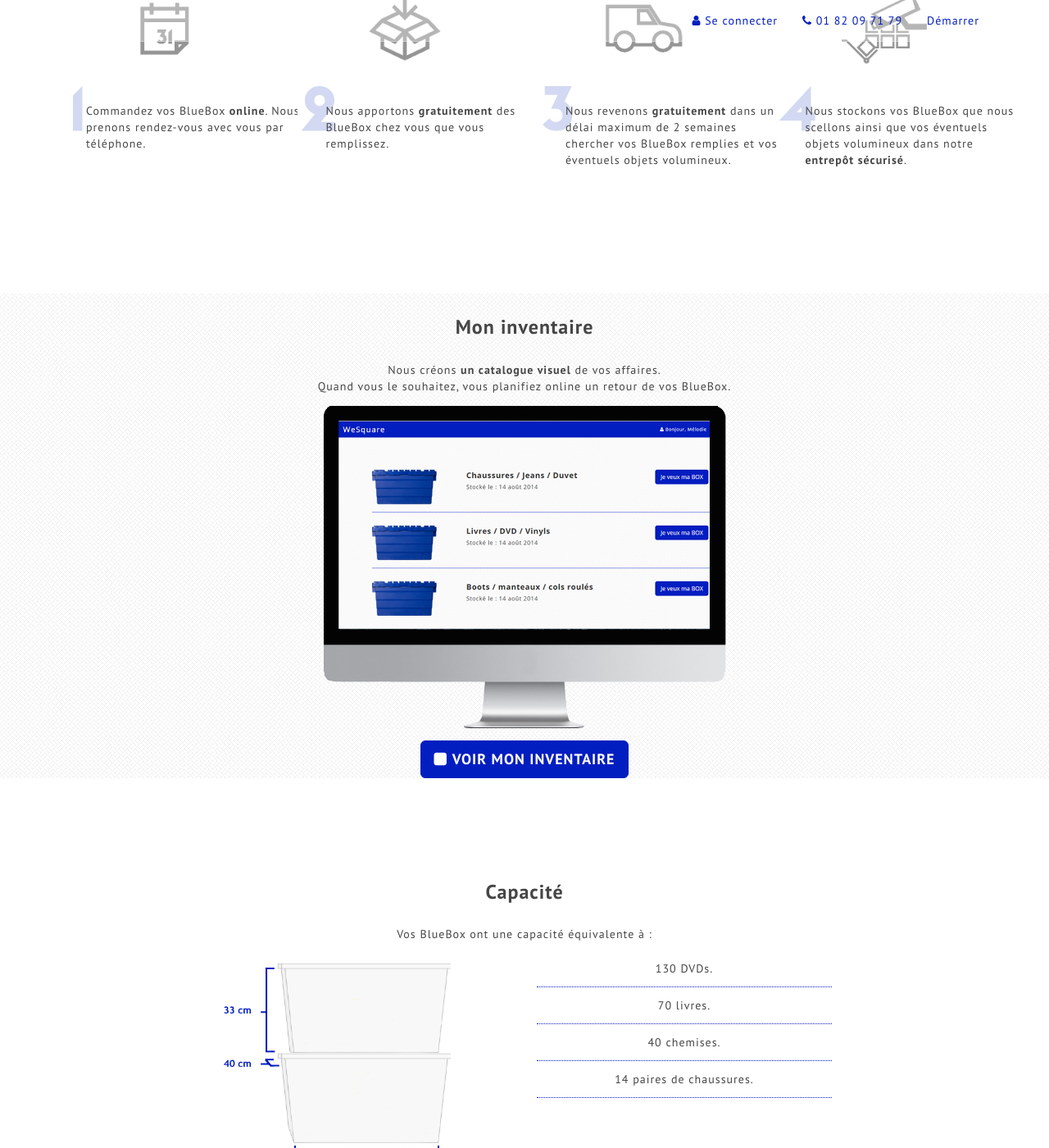
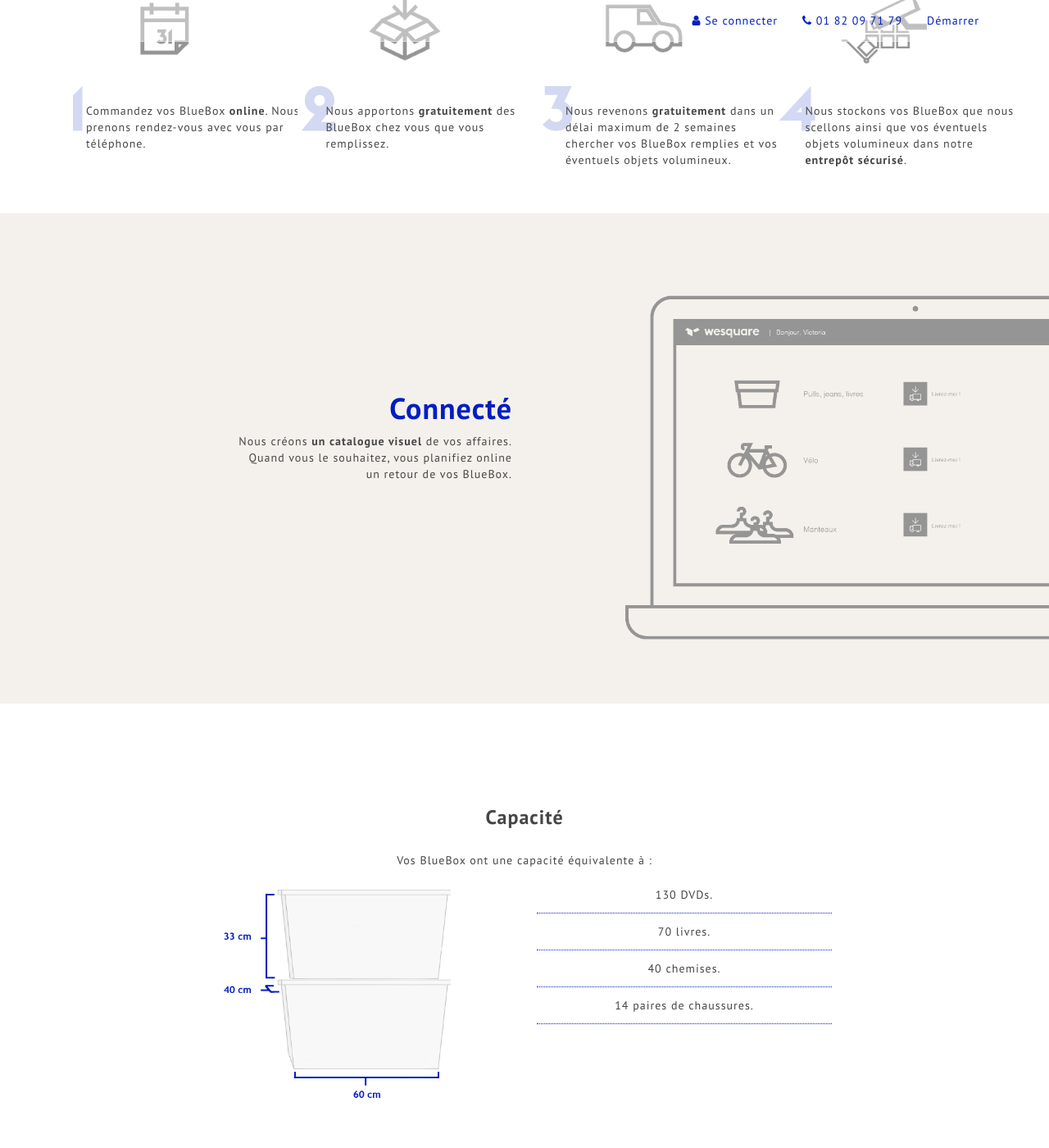
Before and after one commit to Seb1501/wesquare, a Jekyll site: the page built from index.html, in a window 1280 px wide and 1400 px high, scrolled down 1025 px. Shown: the whole window at 82% size. Built offline with Jekyll 4.4.1, drawn with Linux system fonts in a browser that asks for light colours; nearby versions of some CDN libraries; Markdown is read by kramdown in place of the engine named in the settings.

Commit message:
Mise à jour section "connecte"

```diff
--- a/css/style.css
+++ b/css/style.css
@@ -1,7 +1,7 @@
 @charset "UTF-8";
 /* You can put your own style here */
 /*********************BODY***************************************************************************************************/
-/* line 16, ../compass/sass/style.scss */
+/* line 17, ../compass/sass/style.scss */
 body {
   /*font-family: 'Open Sans', sans-serif;*/
   font-family: "PT Sans", sans-serif;
@@ -10,75 +10,75 @@ body {
   color: #464646;
 }
 
-/* line 25, ../compass/sass/style.scss */
+/* line 26, ../compass/sass/style.scss */
 .format {
   letter-spacing: 1px;
 }
 
 /*********************HEADER************************************************************************************************/
-/* line 107, ../compass/sass/style.scss */
+/* line 108, ../compass/sass/style.scss */
 .light {
   font-weight: 400;
 }
 
-/* line 111, ../compass/sass/style.scss */
+/* line 112, ../compass/sass/style.scss */
 .navbar-custom {
   margin-bottom: 0;
-  border-bottom: 1px solid rgba(255, 255, 255, 0.3);
-  background-color: rgba(255, 255, 255, 0.3);
+  border-bottom: 1px solid rgba(255, 255, 255, 0.4);
+  background-color: rgba(255, 255, 255, 0.4);
 }
 
-/* line 119, ../compass/sass/style.scss */
+/* line 120, ../compass/sass/style.scss */
 .navbar-custom .navbar-brand {
   font-weight: 700;
 }
 
-/* line 123, ../compass/sass/style.scss */
+/* line 124, ../compass/sass/style.scss */
 .navbar-custom .navbar-brand:focus {
   outline: 0;
 }
 
-/* line 127, ../compass/sass/style.scss */
+/* line 128, ../compass/sass/style.scss */
 .navbar-custom .navbar-brand .navbar-toggle {
   padding: 4px 6px;
   font-size: 16px;
   color: #fff;
 }
 
-/* line 133, ../compass/sass/style.scss */
+/* line 134, ../compass/sass/style.scss */
 .navbar-custom .navbar-brand .navbar-toggle:focus,
 .navbar-custom .navbar-brand .navbar-toggle:active {
   outline: 0;
 }
 
-/* line 138, ../compass/sass/style.scss */
+/* line 139, ../compass/sass/style.scss */
 .navbar-custom a {
   color: #031ec0;
 }
 
-/* line 142, ../compass/sass/style.scss */
+/* line 143, ../compass/sass/style.scss */
 .navbar-custom .nav li.active {
   outline: none;
-  background-color: rgba(255, 255, 255, 0.3);
+  background-color: rgba(255, 255, 255, 0.4);
 }
 
-/* line 147, ../compass/sass/style.scss */
+/* line 148, ../compass/sass/style.scss */
 .navbar-custom .nav li a {
   -webkit-transition: background .3s ease-in-out;
   -moz-transition: background .3s ease-in-out;
   transition: background .3s ease-in-out;
 }
 
-/* line 153, ../compass/sass/style.scss */
+/* line 154, ../compass/sass/style.scss */
 .navbar-custom .nav li a:hover,
 .navbar-custom .nav li a:focus,
 .navbar-custom .nav li a.active {
   outline: 0;
-  background-color: rgba(255, 255, 255, 0.3);
+  background-color: rgba(255, 255, 255, 0.4);
 }
 
 @media (min-width: 767px) {
-  /* line 161, ../compass/sass/style.scss */
+  /* line 162, ../compass/sass/style.scss */
   .navbar {
     padding: 20px 0;
     border-bottom: 0;
@@ -89,19 +89,19 @@ body {
     transition: background .5s ease-in-out,padding .5s ease-in-out;
   }
 
-  /* line 171, ../compass/sass/style.scss */
+  /* line 172, ../compass/sass/style.scss */
   .top-nav-collapse {
     padding: 0;
-    background-color: rgba(255, 255, 255, 0.3);
+    background-color: rgba(255, 255, 255, 0.4);
   }
 
-  /* line 176, ../compass/sass/style.scss */
+  /* line 177, ../compass/sass/style.scss */
   .navbar-custom.top-nav-collapse {
-    border-bottom: 1px solid rgba(255, 255, 255, 0.3);
+    border-bottom: 1px solid rgba(255, 255, 255, 0.4);
   }
 }
 /************************WRAPPER*DE*LA*LANDING*****************************************************************************/
-/* line 186, ../compass/sass/style.scss */
+/* line 187, ../compass/sass/style.scss */
 .wrapper {
   background-image: url('../images/cover_new.png?1422747776');
   background-repeat: no-repeat;
@@ -118,12 +118,12 @@ body {
   color: white;
 }
 
-/* line 208, ../compass/sass/style.scss */
+/* line 209, ../compass/sass/style.scss */
 .wrapper button {
   margin-bottom: 30px;
 }
 
-/* line 215, ../compass/sass/style.scss */
+/* line 216, ../compass/sass/style.scss */
 .lead h3 {
   /*background: rgba(0, 0, 0, .2);*/
   display: inline-block;
@@ -135,7 +135,7 @@ body {
   margin-left: 75px;
   color: black;
 }
-/* line 227, ../compass/sass/style.scss */
+/* line 228, ../compass/sass/style.scss */
 .lead h1 {
   /*text-shadow: 2px 2px 10px rgba(0, 0, 0, .9);*/
   padding-top: 0.3em;
@@ -146,59 +146,54 @@ body {
   color: black;
 }
 
-/* line 239, ../compass/sass/style.scss */
+/* line 240, ../compass/sass/style.scss */
 .btn-primary {
   background-color: #031ec0;
   border-color: #031ec0;
 }
 
-/* line 244, ../compass/sass/style.scss */
+/* line 245, ../compass/sass/style.scss */
 .btn-primary:hover {
   background-color: #031ec0;
   border-color: #031ec0;
 }
 
 /**************************MON**INVENTAIRE****************************************************************************************/
-/* line 253, ../compass/sass/style.scss */
+/* line 254, ../compass/sass/style.scss */
 .inventory {
-  background-image: url('../images/subtle_pattern/cream_pixels.png?1422389844');
+  background-color: #f4f1ec;
+  height: 500px;
 }
 
-/* line 258, ../compass/sass/style.scss */
+/* line 260, ../compass/sass/style.scss */
+.inventory h1 {
+  padding-top: 100px;
+}
+/* line 263, ../compass/sass/style.scss */
 .inventory img {
-  margin: auto;
-  padding-top: 1em;
-  padding-bottom: 1em;
-}
-
-/* line 265, ../compass/sass/style.scss */
-.my-space {
-  margin: auto;
-  height: auto;
-  min-height: 700px;
-  padding-top: 120px;
+  margin-right: -100px;
 }
 
 /**************************MODAL************************************************************************************/
-/* line 275, ../compass/sass/style.scss */
+/* line 286, ../compass/sass/style.scss */
 .modal-header p {
   font-family: inherit;
   font-size: 14px;
   color: white;
 }
-/* line 281, ../compass/sass/style.scss */
+/* line 292, ../compass/sass/style.scss */
 .modal-header h4 {
   font-family: inherit;
   font-size: 18px;
   color: white;
 }
 
-/* line 288, ../compass/sass/style.scss */
+/* line 299, ../compass/sass/style.scss */
 .modal-header {
   background-color: rgba(3, 30, 192, 0.8);
 }
 
-/* line 293, ../compass/sass/style.scss */
+/* line 304, ../compass/sass/style.scss */
 .modal-footer {
   background-color: rgba(3, 30, 192, 0.8);
 }
@@ -225,7 +220,7 @@ color: #444444;
 font-size: 14px;
 }*/
 /**************************PLUSIEURS*USAGES************************************************************************************/
-/* line 321, ../compass/sass/style.scss */
+/* line 332, ../compass/sass/style.scss */
 #title_section {
   color: #464646;
   font-weight: 700;
@@ -234,94 +229,104 @@ font-size: 14px;
   margin-top: 1em;
 }
 
-/* line 330, ../compass/sass/style.scss */
+/* line 341, ../compass/sass/style.scss */
 .profil-spacer {
   height: 3em;
 }
 
-/* line 334, ../compass/sass/style.scss */
+/* line 345, ../compass/sass/style.scss */
 .container-spacer {
   height: 3em;
   background-image: url('../images/subtle_pattern/cream_pixels.png?1422389844');
 }
 
-/* line 339, ../compass/sass/style.scss */
-.spacer {
+/* line 350, ../compass/sass/style.scss */
+.spacer, .spacer-2 {
   height: 7em;
 }
 
-/* line 344, ../compass/sass/style.scss */
+/* line 354, ../compass/sass/style.scss */
+.spacer-2 {
+  background-color: #f4f1ec;
+}
+
+/* line 360, ../compass/sass/style.scss */
 .feature img {
   margin-bottom: 0;
 }
-/* line 354, ../compass/sass/style.scss */
+/* line 370, ../compass/sass/style.scss */
 .feature p {
   text-align: left;
   margin-left: 10px;
   margin-right: 10px;
 }
 
-/* line 362, ../compass/sass/style.scss */
+/* line 378, ../compass/sass/style.scss */
 .container h5 {
   padding-top: 1em;
 }
-/* line 366, ../compass/sass/style.scss */
+/* line 382, ../compass/sass/style.scss */
 .container h3 {
   margin-bottom: 50px;
 }
 
-/* line 379, ../compass/sass/style.scss */
+/* line 395, ../compass/sass/style.scss */
 h1 {
   color: #031ec0;
 }
 
-/* line 383, ../compass/sass/style.scss */
+/* line 399, ../compass/sass/style.scss */
 h2 {
   color: #959595;
   margin-bottom: 50px;
 }
 
-/* line 389, ../compass/sass/style.scss */
+/* line 405, ../compass/sass/style.scss */
 h4 {
   color: #031ec0;
   text-align: center;
 }
 
-/* line 395, ../compass/sass/style.scss */
+/* line 411, ../compass/sass/style.scss */
 #name a:hover {
   color: #ddd;
 }
 
-/* line 399, ../compass/sass/style.scss */
+/* line 415, ../compass/sass/style.scss */
 .min-height {
   min-height: 600px;
 }
 
-/* line 404, ../compass/sass/style.scss */
+/* line 420, ../compass/sass/style.scss */
 .min-height h1 {
   margin-bottom: 1em;
 }
 
 /**************************LE*SERVICE*********************************************************************************/
-/* line 412, ../compass/sass/style.scss */
+/* line 428, ../compass/sass/style.scss */
+.service {
+  height: 500px;
+}
+
+/* line 432, ../compass/sass/style.scss */
 #step {
   position: relative;
   top: -45px;
   left: 35px;
 }
 
-/* line 418, ../compass/sass/style.scss */
+/* line 438, ../compass/sass/style.scss */
 .img-center {
   margin: 0 auto;
 }
 
 /**************************NOTRE*OFFRE*********************************************************************************/
-/* line 426, ../compass/sass/style.scss */
+/* line 446, ../compass/sass/style.scss */
 .offer {
   background-image: url('../images/subtle_pattern/cream_pixels.png?1422389844');
 }
 
-/* line 431, ../compass/sass/style.scss */
+/* line 451, ../compass/sass/style.scss */
 .fade_away {
   opacity: 0.95;
   /* l'opacite que vous voulez au depart */
@@ -347,7 +352,7 @@ h4 {
   background-position: center;
 }
 
-/* line 447, ../compass/sass/style.scss */
+/* line 467, ../compass/sass/style.scss */
 .fade_away:hover,
 .fade_away:focus {
   opacity: 1;
@@ -360,13 +365,13 @@ h4 {
   background-position: center;
 }
 
-/* line 460, ../compass/sass/style.scss */
+/* line 480, ../compass/sass/style.scss */
 .engagment li {
   border-bottom: 1px dotted #031ec0;
   list-style: none;
   padding: 12px;
 }
-/* line 468, ../compass/sass/style.scss */
+/* line 488, ../compass/sass/style.scss */
 .engagment li p {
   color: #031ec0;
   font-size: 18px;
@@ -374,28 +379,28 @@ h4 {
   margin-bottom: 2px;
 }
 
-/* line 477, ../compass/sass/style.scss */
+/* line 497, ../compass/sass/style.scss */
 .offer button {
   margin-top: 20px;
 }
 
 /*****************CAROUSEL****************************************************************************************************/
-/* line 484, ../compass/sass/style.scss */
+/* line 504, ../compass/sass/style.scss */
 .header-carousel {
   padding-bottom: 2em;
 }
 
-/* line 489, ../compass/sass/style.scss */
+/* line 509, ../compass/sass/style.scss */
 .carousel-inner a {
   color: #031ec0;
 }
-/* line 493, ../compass/sass/style.scss */
+/* line 513, ../compass/sass/style.scss */
 .carousel-inner p {
   color: #031ec0;
   font-size: 14px;
   margin-top: -5px;
 }
-/* line 499, ../compass/sass/style.scss */
+/* line 519, ../compass/sass/style.scss */
 .carousel-inner img {
   /*margin:auto;*/
   padding-bottom: 20px;
@@ -404,54 +409,54 @@ h4 {
   /*max-height: 500px;*/
 }
 
-/* line 509, ../compass/sass/style.scss */
+/* line 529, ../compass/sass/style.scss */
 .carousel-indicators {
   bottom: -30px;
 }
 
-/* line 513, ../compass/sass/style.scss */
+/* line 533, ../compass/sass/style.scss */
 .glyphicon-custom, .carousel-control .glyphicon-chevron-right, .carousel-control .glyphicon-chevron-left {
   color: #031ec0;
   top: 150px;
 }
 
-/* line 519, ../compass/sass/style.scss */
+/* line 539, ../compass/sass/style.scss */
 .carousel-control .glyphicon-chevron-right {
   right: 50px;
 }
 
-/* line 524, ../compass/sass/style.scss */
+/* line 544, ../compass/sass/style.scss */
 .carousel-control .glyphicon-chevron-left {
   left: 50px;
 }
 
-/* line 531, ../compass/sass/style.scss */
+/* line 551, ../compass/sass/style.scss */
 .carousel-caption {
   color: black;
 }
 
-/* line 537, ../compass/sass/style.scss */
+/* line 557, ../compass/sass/style.scss */
 .carousel-indicators li {
   background-color: #031ec0;
 }
 
-/* line 541, ../compass/sass/style.scss */
+/* line 561, ../compass/sass/style.scss */
 .carousel-indicators .active {
   background-color: #031ec0;
 }
 
-/* line 546, ../compass/sass/style.scss */
+/* line 566, ../compass/sass/style.scss */
 .carousel-control.left, .carousel-control.right {
   background-image: none;
 }
 
 /****************PROFIL********************************************************************************************/
-/* line 552, ../compass/sass/style.scss */
+/* line 572, ../compass/sass/style.scss */
 .profil a {
   color: #031ec0;
 }
 
-/* line 556, ../compass/sass/style.scss */
+/* line 576, ../compass/sass/style.scss */
 .box-custom, .box-Rodolphe, .box-Alice, .box-Fred, .box-Victoria, .box-Beaubien, .box-See-Concept {
   background-size: cover;
   background-repeat: no-repeat;
@@ -467,70 +472,70 @@ h4 {
   color: white;
 }
 
-/* line 572, ../compass/sass/style.scss */
+/* line 592, ../compass/sass/style.scss */
 .box-Rodolphe {
   background-image: url('../images/Affaires_Rodolphe_compressed.png?1422389843');
 }
 
-/* line 578, ../compass/sass/style.scss */
+/* line 598, ../compass/sass/style.scss */
 .box-Alice {
   background-image: url('../images/Affaires_Alice_compressed.png?1422389843');
 }
 
-/* line 583, ../compass/sass/style.scss */
+/* line 603, ../compass/sass/style.scss */
 .box-Fred {
   background-image: url('../images/Affaires_Fred_compressed.png?1422389843');
 }
 
-/* line 588, ../compass/sass/style.scss */
+/* line 608, ../compass/sass/style.scss */
 .box-Victoria {
   background-image: url('../images/Affaires_Victoria_compressed.png?1422389843');
 }
 
-/* line 593, ../compass/sass/style.scss */
+/* line 613, ../compass/sass/style.scss */
 .box-Beaubien {
   background-image: url('../images/Affaires_Beaubien_compressed.png?1422389843');
 }
 
-/* line 598, ../compass/sass/style.scss */
+/* line 618, ../compass/sass/style.scss */
 .box-See-Concept {
   background-image: url('../images/Affaires_See-Concept.png?1422389843');
 }
 
-/* line 603, ../compass/sass/style.scss */
+/* line 623, ../compass/sass/style.scss */
 .image {
   border-radius: 50%;
   height: 200px;
 }
 
-/* line 608, ../compass/sass/style.scss */
+/* line 628, ../compass/sass/style.scss */
 blockquote {
   border-left: 4px solid #031ec0;
 }
 
 /*****************************SECURITE*****************************************************************************************/
-/* line 618, ../compass/sass/style.scss */
+/* line 638, ../compass/sass/style.scss */
 .security {
   background-image: url('../images/subtle_pattern/cream_pixels.png?1422389844');
 }
 
 /*****************************FOOTER*****************************************************************************************/
-/* line 626, ../compass/sass/style.scss */
+/* line 646, ../compass/sass/style.scss */
 #footer {
   background-color: rgba(0, 0, 0, 0.8);
   padding: 1em;
   margin-top: 2em;
 }
 
-/* line 633, ../compass/sass/style.scss */
+/* line 653, ../compass/sass/style.scss */
 #footer a {
   color: #959595;
 }
-/* line 637, ../compass/sass/style.scss */
+/* line 657, ../compass/sass/style.scss */
 #footer h4 {
   color: white;
 }
-/* line 641, ../compass/sass/style.scss */
+/* line 661, ../compass/sass/style.scss */
 #footer a:hover {
   color: white;
 }
--- a/index.html
+++ b/index.html
@@ -59,10 +59,10 @@ adress: http://www.we-square.com
 <div class="spacer"></div>
 
 
-<div class="le_service" id="about">
+<div class="le_service">
 
     <div class="container">
-    <div class="row" class="text-left">
+    <div class="row text-left">
     <h1><b>Simple</b></h1>
     <h2>Comme 1,2,3...4!</h2>
     </div>
@@ -104,27 +104,28 @@ adress: http://www.we-square.com
   </div>
 </div>
 
-<div class="spacer"></div>
+<div class="spacer-2"></div>
 
 <div class="inventory">
 
-  <div class="container text-center">
-    <div class="row text-center">
+  <div class="container">
+    <div class="row">
+      <div class="col-md-6 text-right">
 
-        <div id="title_section">
-        Mon inventaire
-        </div>
-        Nous créons <strong>un catalogue visuel</strong> de vos affaires.
-        <br>Quand vous le souhaitez, vous planifiez online un retour de vos BlueBox.<br>
+        <h1><b>Connecté</b></h1>
+        <p>Nous créons <strong>un catalogue visuel</strong> de vos affaires.
+        <br>Quand vous le souhaitez, vous planifiez online
+        <br> un retour de vos BlueBox.<br>
+        </p>
+      </div>
+      <div class="col-md-6">
 
 
-
-
-        <img src="images/EcranMac.png" class="img-responsive" width="500">
-        <a class="btn btn-primary btn-lg" href="mon_espace.html">
-        <i class="fa fa-square"></i> <strong>VOIR MON INVENTAIRE</strong>
-        </a>
-
+        <img src="images/Ecran.png" class="img-responsive pull-right" width="550">
+        <!-- <a class="btn btn-primary btn-lg" href="mon_espace.html"> -->
+        <!-- <i class="fa fa-square"></i> <strong>VOIR MON INVENTAIRE</strong>
+        </a> -->
+      </div>
     </div>
 
   </div>
```
Also changed, not shown: compass/sass/style.scss (+33 -13 lines), images/Ecran.png (added), 4 other files.
